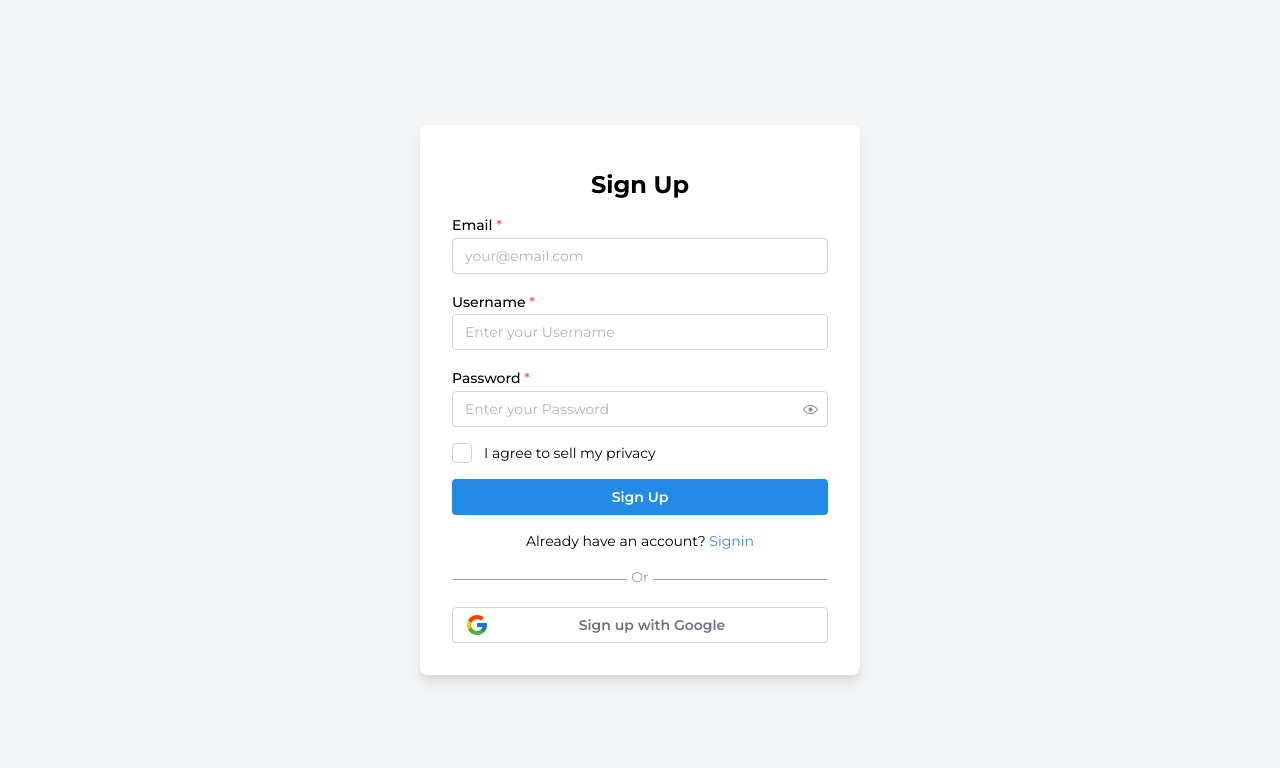
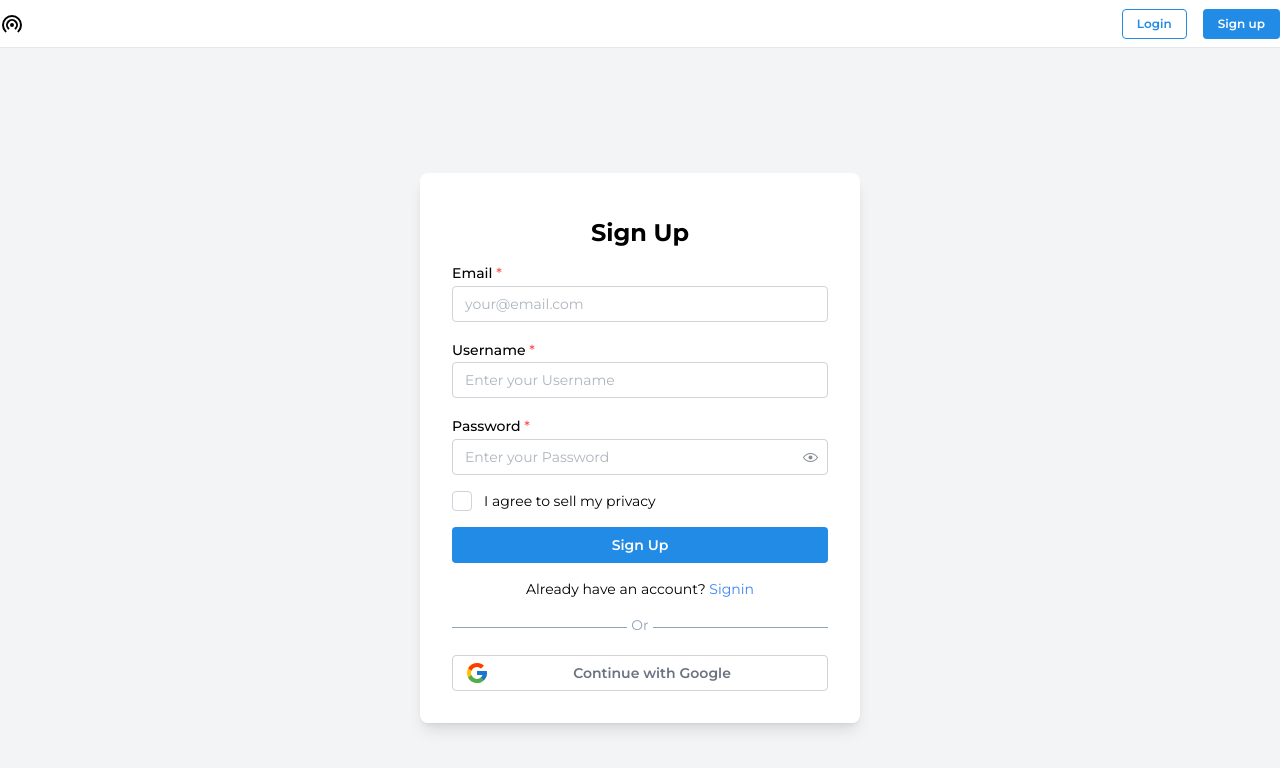
Before and after one commit to projects-n0name2k3/MERN-Auth-Prac, a React (Vite) app in the folder client/: page /register in a window 1280 px wide. Shown: the top 768 px of the page. Built offline with nearby package versions, Linux system fonts and the light colour scheme.

Commit message:
basic navigation

```diff
--- a/client/src/App.jsx
+++ b/client/src/App.jsx
@@ -7,6 +7,7 @@ import PrivateRoute from "./components/PrivateRoute";
 import "@mantine/core/styles.css";
 
 import { MantineProvider } from "@mantine/core";
+import Header from "./components/Header";
 const App = () => {
   return (
     <BrowserRouter>
@@ -15,6 +16,7 @@ const App = () => {
           fontFamily: "Montserrat",
         }}
       >
+        <Header />
         <Routes>
           <Route path="/" element={<Home />} />
           <Route path="/login" element={<SignIn />} />
--- /dev/null
+++ b/client/src/components/Header.jsx
@@ -0,0 +1,33 @@
+import React from "react";
+import logo from "../assets/broadcast.svg";
+import { useNavigate } from "react-router-dom";
+import { Button } from "@mantine/core";
+const Header = () => {
+  const navigate = useNavigate();
+  return (
+    <div className="h-12 border-b-[1px]">
+      <div className="max-w-[1440px] mx-auto h-full flex items-center justify-between">
+        <img
+          src={logo}
+          alt=""
+          className="cursor-pointer"
+          onClick={() => navigate("/")}
+        />
+        <div className="space-x-4">
+          <Button
+            variant="outline"
+            size="xs"
+            onClick={() => navigate("/login")}
+          >
+            Login
+          </Button>
+          <Button size="xs" onClick={() => navigate("/register")}>
+            Sign up
+          </Button>
+        </div>
+      </div>
+    </div>
+  );
+};
+
+export default Header;
--- a/client/src/pages/SignUp.jsx
+++ b/client/src/pages/SignUp.jsx
@@ -94,7 +94,7 @@ const SignUp = () => {
               mt="md"
               variant="default"
             >
-              <span className="text-gray-500">Sign up with Google</span>
+              <span className="text-gray-500">Continue with Google</span>
             </Button>
           </Box>
         </div>
```
